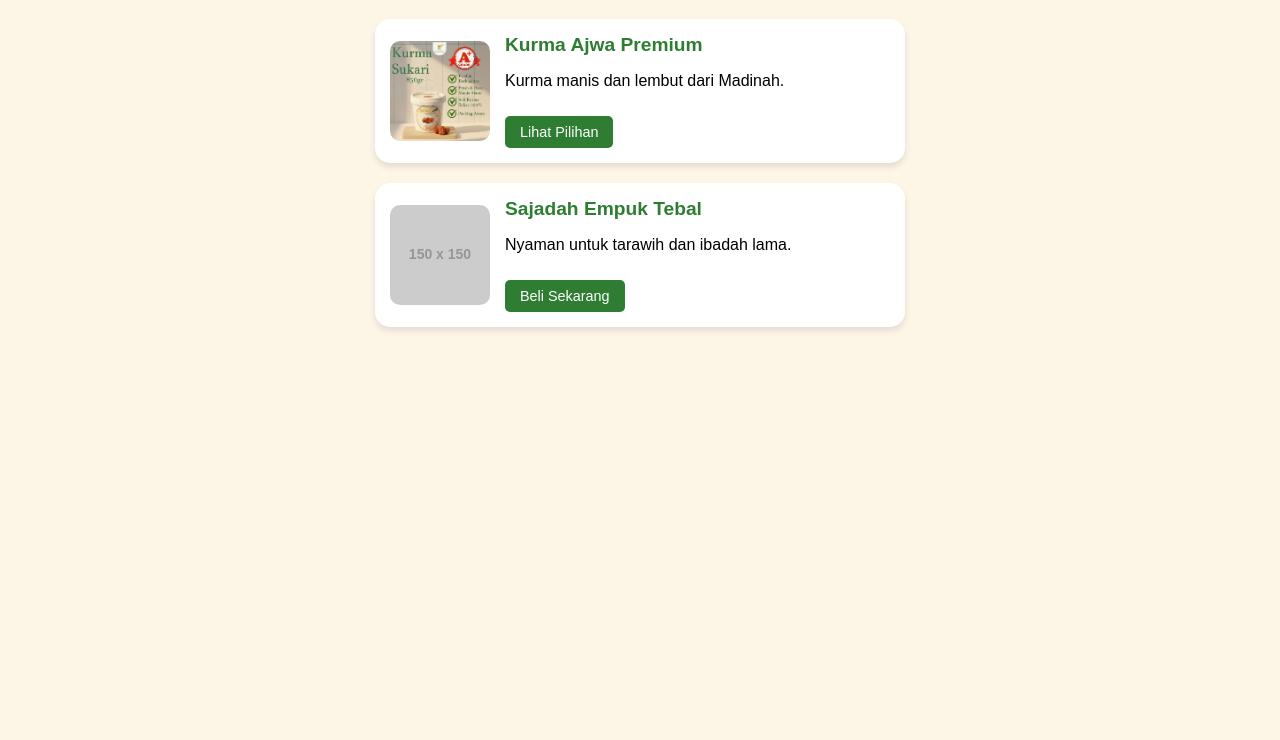
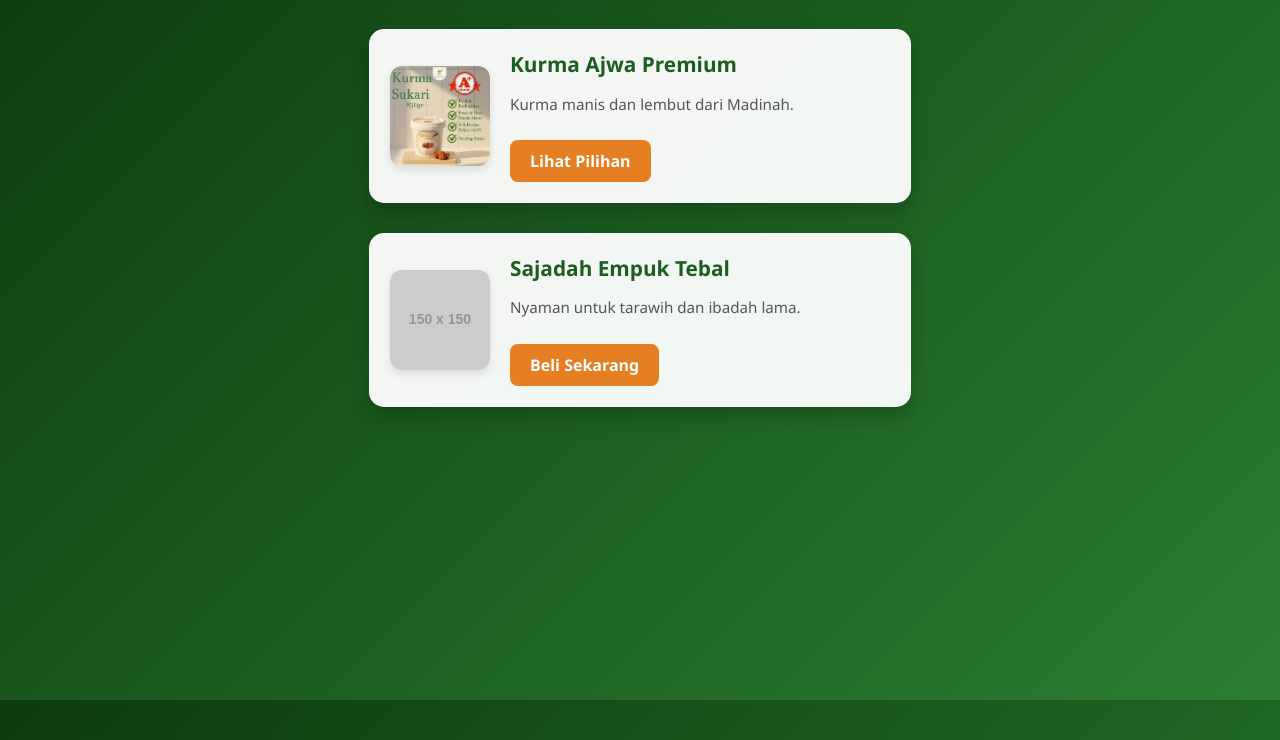
Before and after one commit to langgilanglang/blogramadhan, a website: page index.html in a window 1280 px wide. Shown: the part 100-840 px from the top of the page. Before the commit the page ends 800 px from the top, so only its background shows below. Drawn offline with Linux system fonts and the light colour scheme; placeholder pictures from the web are drawn by us.

Commit message:
update background gradasi mewah

```diff
--- a/style.css
+++ b/style.css
@@ -1,39 +1,46 @@
 body {
-    font-family: 'Arial', sans-serif;
-    background-color: #fdf5e6;
+    font-family: 'Segoe UI', Tahoma, Geneva, Verdana, sans-serif;
+    /* Gradasi Hijau Mewah khas Ramadhan */
+    background: linear-gradient(135deg, #0d3b11 0%, #1b5e20 50%, #2e7d32 100%);
+    background-attachment: fixed;
     margin: 0;
     padding: 20px;
     display: flex;
     flex-direction: column;
     align-items: center;
+    min-height: 100vh;
 }
 
 h1 {
-    color: #1b5e20;
+    color: #ffffff;
+    text-shadow: 2px 2px 4px rgba(0,0,0,0.3);
     margin-bottom: 30px;
+    text-align: center;
 }
 
 .product {
-    background-color: white;
+    background-color: rgba(255, 255, 255, 0.95); /* Putih bersih agak transparan */
     border-radius: 15px;
-    padding: 15px;
-    margin: 10px;
+    padding: 20px;
+    margin: 15px;
     width: 90%;
     max-width: 500px;
-    box-shadow: 0 4px 6px rgba(0,0,0,0.1);
+    box-shadow: 0 10px 20px rgba(0,0,0,0.2);
+    border: 1px solid rgba(255,255,255,0.3);
 }
 
 .product-content {
     display: flex;
     align-items: center;
-    gap: 15px;
+    gap: 20px;
 }
 
 .product-img {
     width: 100px;
     height: 100px;
-    border-radius: 10px;
+    border-radius: 12px;
     object-fit: cover;
+    box-shadow: 0 4px 8px rgba(0,0,0,0.1);
 }
 
 .product-text {
@@ -43,19 +50,31 @@ h1 {
 
 .product-text h2 {
     margin: 0;
-    font-size: 1.2rem;
-    color: #2e7d32;
+    font-size: 1.3rem;
+    color: #1b5e20;
+}
+
+.product-text p {
+    color: #555;
+    font-size: 0.95rem;
+    line-height: 1.4;
 }
 
 .btn-buy {
     display: inline-block;
-    background-color: #2e7d32;
+    background-color: #e67e22; /* Warna Oranye agar kontras dengan hijau */
     color: white;
     text-decoration: none;
-    padding: 8px 15px;
-    border-radius: 5px;
+    padding: 10px 20px;
+    border-radius: 8px;
     margin-top: 10px;
-    font-size: 0.9rem;
+    font-weight: bold;
+    transition: transform 0.2s;
+}
+
+.btn-buy:hover {
+    transform: scale(1.05);
+    background-color: #d35400;
 }
 
 /* Biar rapi di HP */
```
